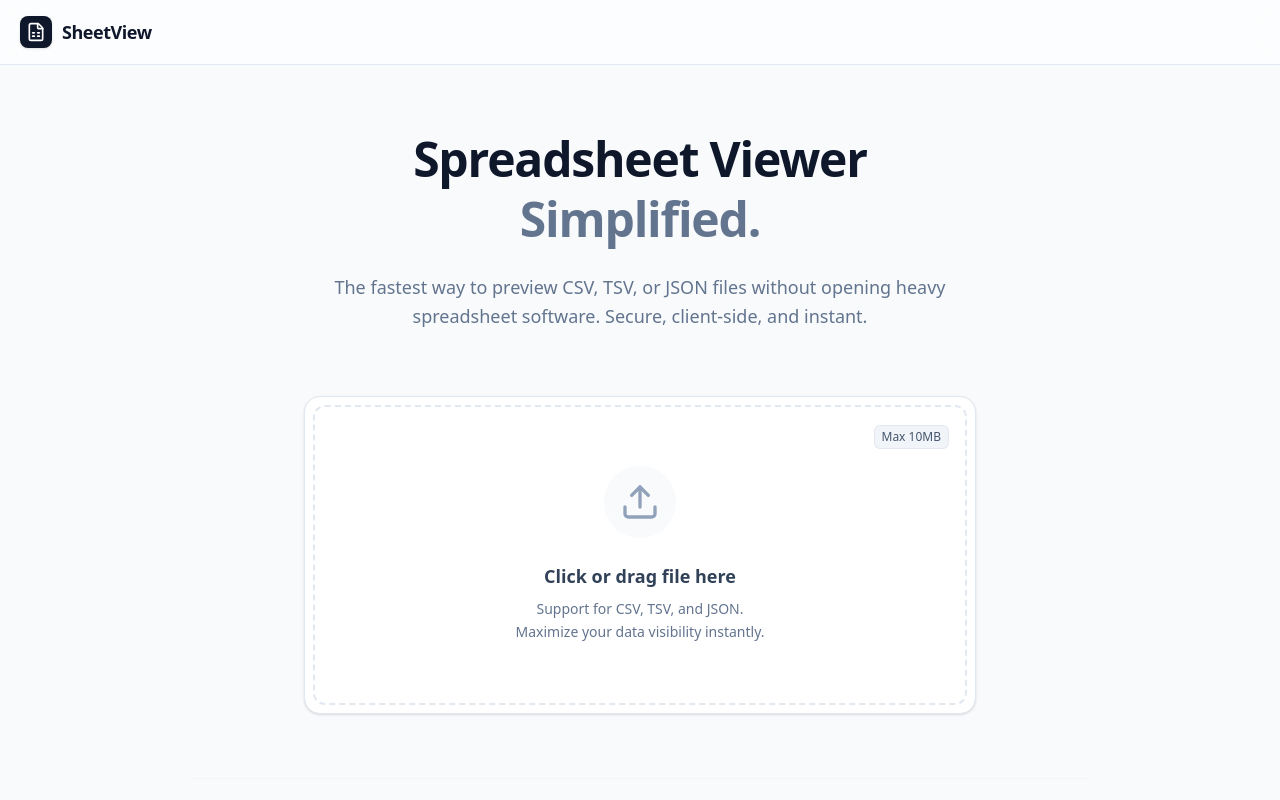
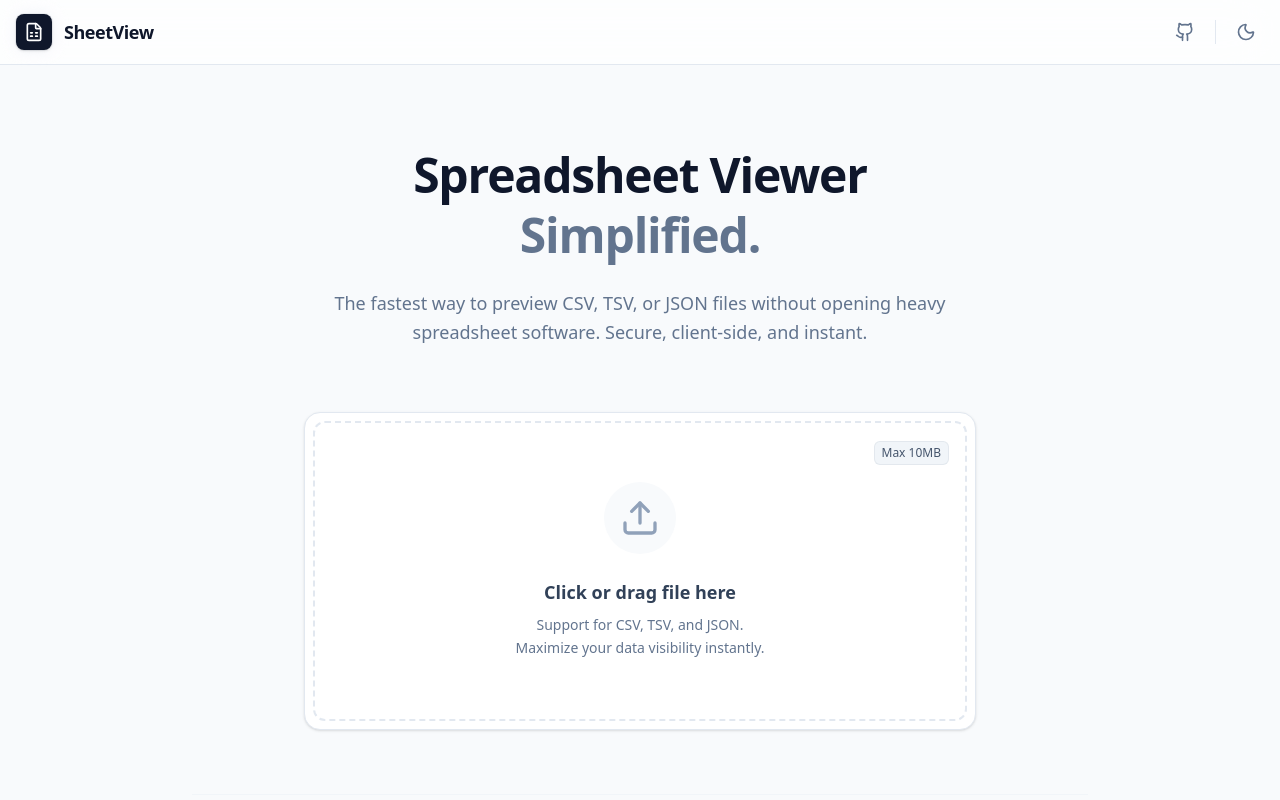
Before and after one commit to danendradipa/view-sheet, a React (Vite) app: page / in a window 1280 px wide. Shown: the top 800 px of the page. Built offline with nearby package versions, Linux system fonts and the light colour scheme.

Commit message:
feat: enhance Header and MainLayout components with theme toggle and improved styling

```diff
--- a/src/components/layout/Header.tsx
+++ b/src/components/layout/Header.tsx
@@ -1,23 +1,55 @@
-import { FileSpreadsheet } from "lucide-react";
+import { FileSpreadsheet, Moon, Sun, Github } from "lucide-react";
 import { Link } from "react-router-dom";
+import { useTheme } from "../../context/ThemeProvider";
 
 export default function Header() {
+  const { theme, toggleTheme } = useTheme();
+  const isDark = theme === "dark";
+
   return (
-    <header className="sticky top-0 z-50 w-full border-b border-slate-200 bg-white/80 backdrop-blur-md supports-backdrop-filter:bg-white/60">
+    <header className="sticky top-0 z-50 w-full border-b border-slate-200 dark:border-slate-800 bg-white/75 dark:bg-slate-950/75 backdrop-blur-xl transition-all duration-300">
       <div className="container mx-auto px-4 h-16 flex items-center justify-between">
         <Link
           to="/"
-          className="flex items-center gap-2.5 group focus:outline-none focus-visible:ring-2 focus-visible:ring-slate-400 rounded-md px-1"
+          className="flex items-center gap-3 group focus:outline-none rounded-lg"
         >
-          <div className="p-1.5 bg-slate-900 text-white rounded-lg group-hover:bg-slate-800 transition-colors shadow-sm">
-            <FileSpreadsheet className="w-5 h-5" />
+          <div className="relative flex items-center justify-center">
+            <div className="absolute inset-0 bg-slate-200 dark:bg-slate-800 rounded-lg blur opacity-50 transition-opacity group-hover:opacity-100"></div>
+            <div className="relative p-2 bg-slate-900 dark:bg-slate-100 text-white dark:text-slate-950 rounded-lg shadow-sm ring-1 ring-slate-900/5 dark:ring-white/10 transition-transform group-hover:scale-105 duration-200">
+              <FileSpreadsheet className="w-5 h-5" />
+            </div>
           </div>
-          <span className="text-lg font-semibold text-slate-900 tracking-tight">
-            SheetView
-          </span>
+
+          <div className="flex flex-col">
+            <span className="text-lg font-bold text-slate-900 dark:text-slate-100 leading-none tracking-tight">
+              SheetView
+            </span>
+          </div>
         </Link>
 
-        <nav className="flex items-center gap-4"></nav>
+        <nav className="flex items-center gap-2">
+          <a
+            href="#"
+            className="p-2 text-slate-500 hover:text-slate-900 dark:text-slate-400 dark:hover:text-slate-100 transition-colors rounded-md hover:bg-slate-100 dark:hover:bg-slate-800"
+          >
+            <Github className="w-5 h-5" />
+          </a>
+
+          <div className="w-px h-6 bg-slate-200 dark:bg-slate-800 mx-1"></div>
+
+          <button
+            onClick={toggleTheme}
+            className="p-2 text-slate-500 hover:text-slate-900 dark:text-slate-400 dark:hover:text-slate-100 transition-colors rounded-md hover:bg-slate-100 dark:hover:bg-slate-800 focus:outline-none focus:ring-2 focus:ring-slate-400 dark:focus:ring-slate-700"
+            aria-label="Toggle theme"
+            title={isDark ? "Switch to light mode" : "Switch to dark mode"}
+          >
+            {isDark ? (
+              <Sun className="w-5 h-5" />
+            ) : (
+              <Moon className="w-5 h-5" />
+            )}
+          </button>
+        </nav>
       </div>
     </header>
   );
--- a/src/components/layout/MainLayout.tsx
+++ b/src/components/layout/MainLayout.tsx
@@ -1,15 +1,19 @@
-import { Outlet } from 'react-router-dom';
-import Header from './Header';
+import { Outlet } from "react-router-dom";
+import Header from "./Header";
 
 export default function MainLayout() {
   return (
-    <div className="min-h-screen bg-slate-50 font-sans antialiased text-slate-900">
+    <div className="min-h-screen bg-slate-50 dark:bg-slate-950 font-sans antialiased text-slate-900 dark:text-slate-100 transition-colors duration-300 selection:bg-slate-900 selection:text-white dark:selection:bg-slate-100 dark:selection:text-slate-900">
       <Header />
-      <main className="container mx-auto px-4 py-8 max-w-7xl">
-        <div className="animate-in fade-in slide-in-from-bottom-4 duration-500">
+      <main className="container mx-auto px-4 py-8 md:py-12 max-w-7xl isolate">
+        <div className="animate-in fade-in slide-in-from-bottom-4 duration-700 ease-out">
           <Outlet />
         </div>
       </main>
+
+      <footer className="py-6 text-center text-sm text-slate-400 dark:text-slate-600">
+        © 2026 SheetView
+      </footer>
     </div>
   );
 }
```
